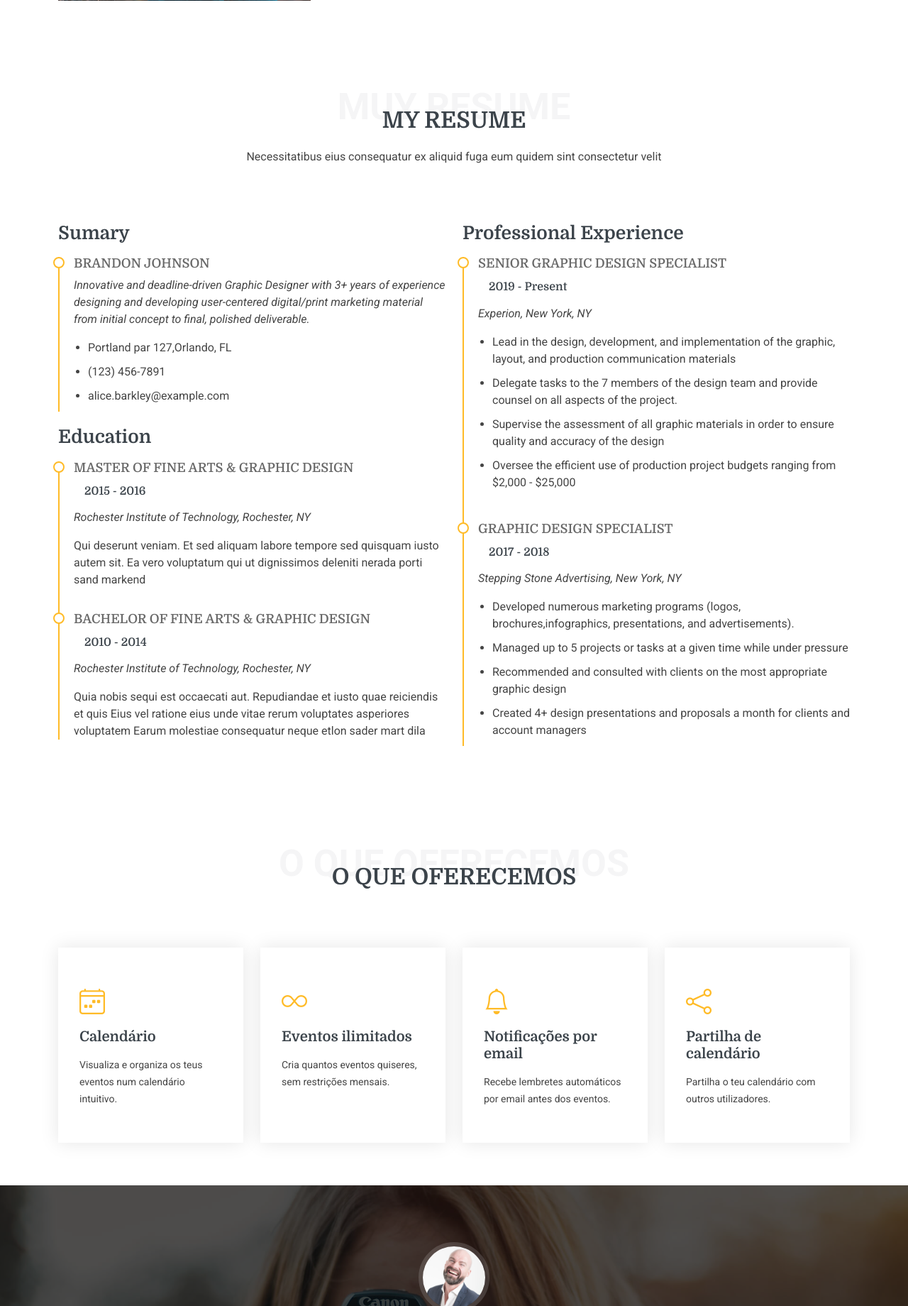
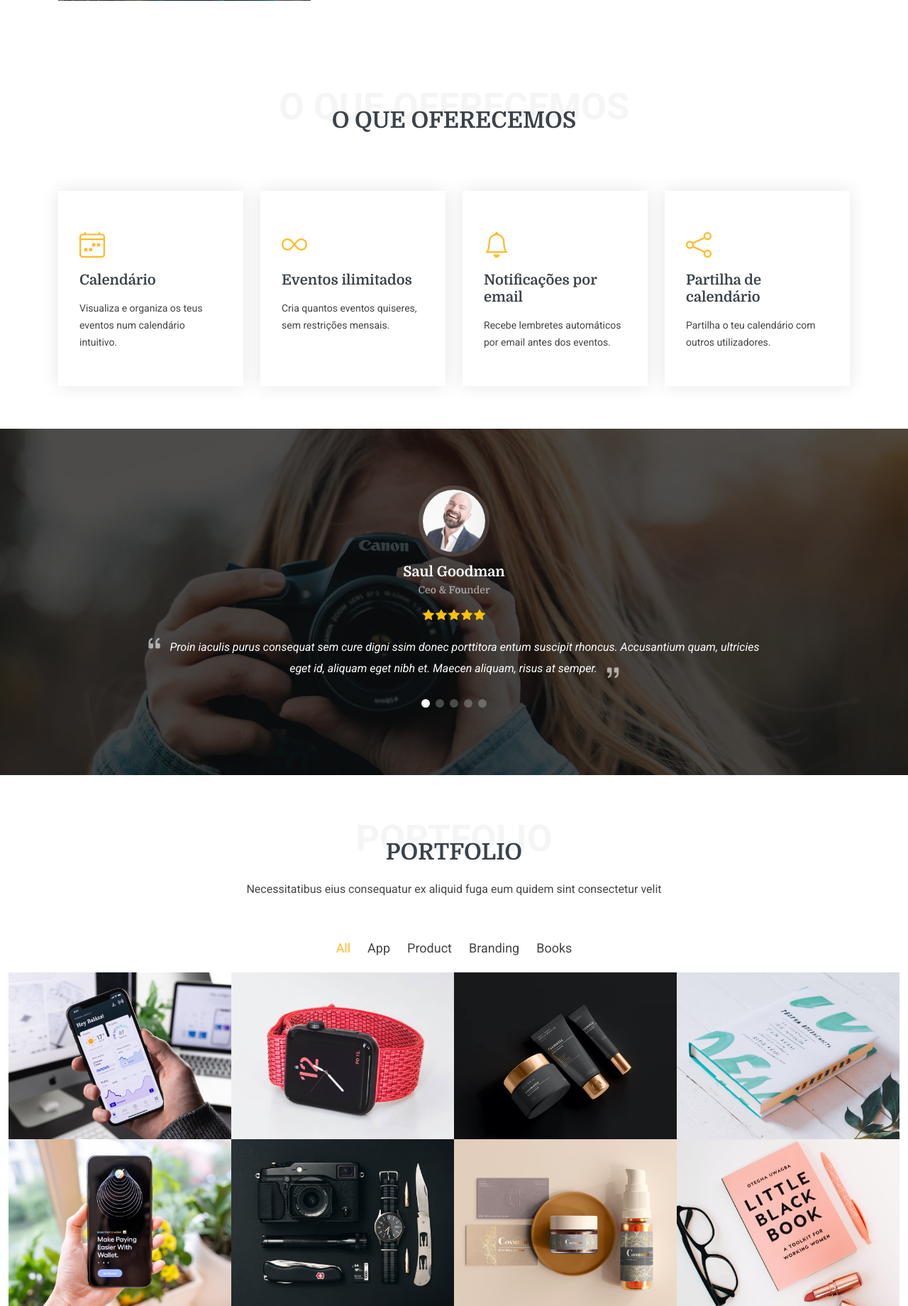
Before and after one commit to Domingos31/KeepUP, a Flask app: page / in a window 1280 px wide. Shown: the part 1643-3483 px from the top of the page at 71% size. Run offline with Flask 3, Linux system fonts and the light colour scheme; some libraries are stand-ins or nearby versions.

Commit message:
Update index.html

```diff
--- a/app/templates/index.html
+++ b/app/templates/index.html
@@ -151,84 +151,6 @@
       </div>
 
     </section><!-- /About Section -->
-
-    <!-- Resume Section -->
-    <section id="resume" class="resume section">
-
-      <!-- Section Title -->
-      <div class="container section-title" data-aos="fade-up">
-        <span class="description-title">Muy Resume</span>
-        <h2>My Resume</h2>
-        <p>Necessitatibus eius consequatur ex aliquid fuga eum quidem sint consectetur velit</p>
-      </div><!-- End Section Title -->
-
-      <div class="container">
-
-        <div class="row">
-
-          <div class="col-lg-6" data-aos="fade-up" data-aos-delay="100">
-            <h3 class="resume-title">Sumary</h3>
-
-            <div class="resume-item pb-0">
-              <h4>Brandon Johnson</h4>
-              <p><em>Innovative and deadline-driven Graphic Designer with 3+ years of experience designing and developing user-centered digital/print marketing material from initial concept to final, polished deliverable.</em></p>
-              <ul>
-                <li>Portland par 127,Orlando, FL</li>
-                <li>(123) 456-7891</li>
-                <li>alice.barkley@example.com</li>
-              </ul>
-            </div><!-- Edn Resume Item -->
-
-            <h3 class="resume-title">Education</h3>
-            <div class="resume-item">
-              <h4>Master of Fine Arts &amp; Graphic Design</h4>
-              <h5>2015 - 2016</h5>
-              <p><em>Rochester Institute of Technology, Rochester, NY</em></p>
-              <p>Qui deserunt veniam. Et sed aliquam labore tempore sed quisquam iusto autem sit. Ea vero voluptatum qui ut dignissimos deleniti nerada porti sand markend</p>
-            </div><!-- Edn Resume Item -->
-
-            <div class="resume-item">
-              <h4>Bachelor of Fine Arts &amp; Graphic Design</h4>
-              <h5>2010 - 2014</h5>
-              <p><em>Rochester Institute of Technology, Rochester, NY</em></p>
-              <p>Quia nobis sequi est occaecati aut. Repudiandae et iusto quae reiciendis et quis Eius vel ratione eius unde vitae rerum voluptates asperiores voluptatem Earum molestiae consequatur neque etlon sader mart dila</p>
-            </div><!-- Edn Resume Item -->
-
-          </div>
-
-          <div class="col-lg-6" data-aos="fade-up" data-aos-delay="200">
-            <h3 class="resume-title">Professional Experience</h3>
-            <div class="resume-item">
-              <h4>Senior graphic design specialist</h4>
-              <h5>2019 - Present</h5>
-              <p><em>Experion, New York, NY </em></p>
-              <ul>
-                <li>Lead in the design, development, and implementation of the graphic, layout, and production communication materials</li>
-                <li>Delegate tasks to the 7 members of the design team and provide counsel on all aspects of the project. </li>
-                <li>Supervise the assessment of all graphic materials in order to ensure quality and accuracy of the design</li>
-                <li>Oversee the efficient use of production project budgets ranging from $2,000 - $25,000</li>
-              </ul>
-            </div><!-- Edn Resume Item -->
-
-            <div class="resume-item">
-              <h4>Graphic design specialist</h4>
-              <h5>2017 - 2018</h5>
-              <p><em>Stepping Stone Advertising, New York, NY</em></p>
-              <ul>
-                <li>Developed numerous marketing programs (logos, brochures,infographics, presentations, and advertisements).</li>
-                <li>Managed up to 5 projects or tasks at a given time while under pressure</li>
-                <li>Recommended and consulted with clients on the most appropriate graphic design</li>
-                <li>Created 4+ design presentations and proposals a month for clients and account managers</li>
-              </ul>
-            </div><!-- Edn Resume Item -->
-
-          </div>
-
-        </div>
-
-      </div>
-
-    </section><!-- /Resume Section -->
 
     <!-- Services Section -->
     <section id="services" class="services section">
```
